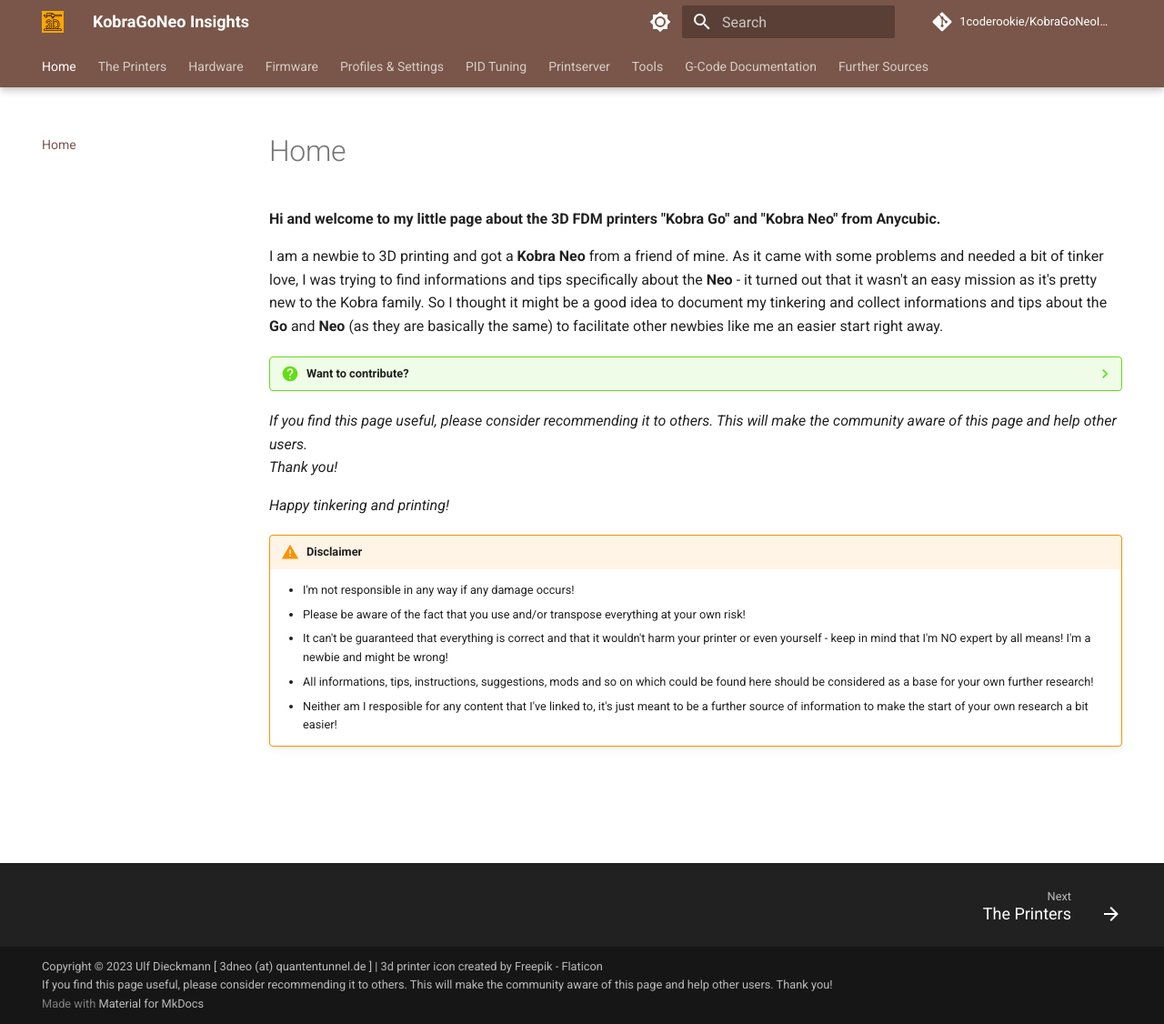
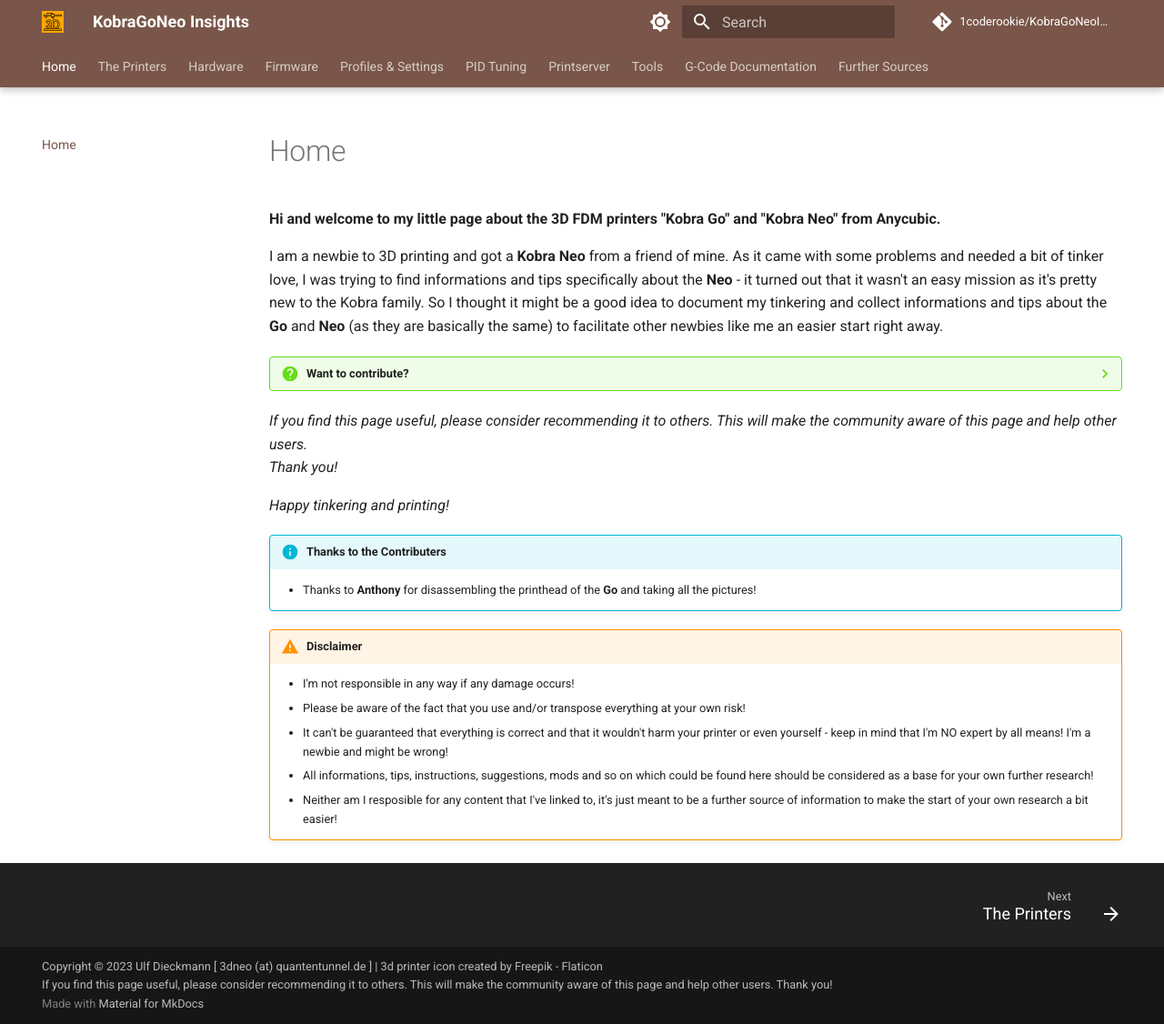
Before and after one commit to 1coderookie/KobraGoNeoInsights, an MkDocs documentation site: the page built from docs/index.md, in a window 1280 px wide and 1126 px high. Shown: the whole window at 91% size. Built offline with MkDocs 1.6.1 and Material for MkDocs 9.7.7, drawn with Linux system fonts in a browser that asks for light colours; comment, search, counter and statistics services are not loaded.

Commit message:
Update index.md

```diff
--- a/docs/index.md
+++ b/docs/index.md
@@ -13,6 +13,10 @@
 
 *Happy tinkering and printing!*
 
+!!! info "Thanks to the Contributers"
+
+    - Thanks to **Anthony** for disassembling the printhead of the **Go** and taking all the pictures!
+
 !!! warning "Disclaimer"
 
     - I'm not responsible in any way if any damage occurs!
```
